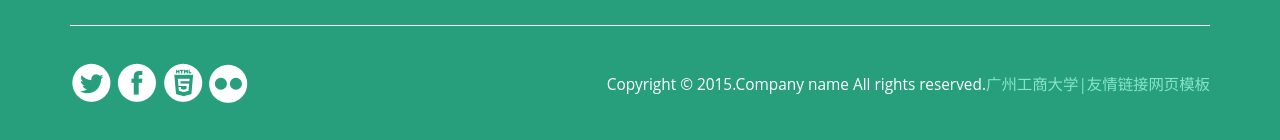
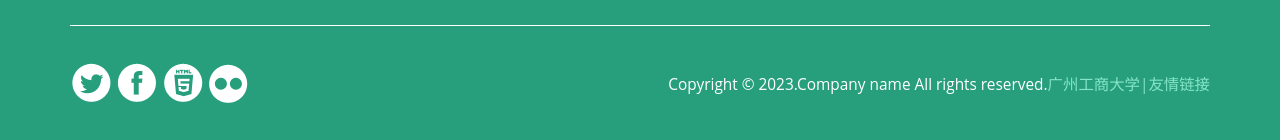
Before and after one commit to chebanqlizhong/LuminousHorizon, a plain HTML site: page index.html in a window 1280 px wide. Shown: the part 2719-2859 px from the top of the page. Drawn offline with Linux system fonts and the light colour scheme.

Commit message:
Update index.html

```diff
--- a/index.html
+++ b/index.html
@@ -380,7 +380,7 @@ Smartphone Compatible web template, free webdesigns for Nokia, Samsung, LG, Sony
 					<li><a href="#"><i class="html"> </i></a></li>
 					<li><a href="#"><i class="dot"> </i></a></li>
 				</ul>
-				<p class="footer-class">Copyright &copy; 2015.Company name All rights reserved.<a target="_blank" href="https://www.gzgs.edu.cn/">广州工商大学|友情链接</a><a target="_blank" href="http://www.moobnn.com">网页模板</a></p>
+				<p class="footer-class">Copyright &copy; 2023.Company name All rights reserved.<a target="_blank" href="https://www.gzgs.edu.cn/">广州工商大学|友情链接</a><a target="_blank" href=""></a></p>
 				<div class="clearfix"></div>
 			</div>
 		</div>
```
